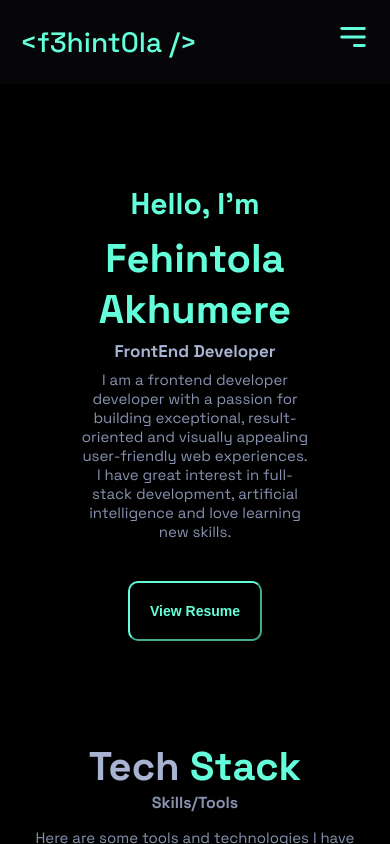
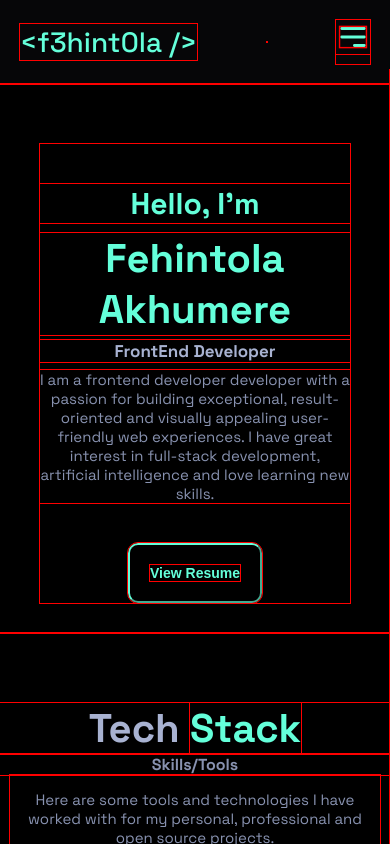
Before and after one commit to f3hint0la/portfolio-v1, a React (Create React App) app: page / in a window 390 px wide. Shown: the top 844 px of the page. Built offline with nearby package versions, Linux system fonts and the light colour scheme.

Commit message:
fix: styling

```diff
--- a/src/App.scss
+++ b/src/App.scss
@@ -4,7 +4,8 @@
   margin: 0;
   padding: 0;
   box-sizing: border-box;
-  overflow-x: hidden;
+  outline: 1px solid red;
+  // overflow-x: hidden;
 }
 
 html {
--- a/src/index.scss
+++ b/src/index.scss
@@ -1,12 +1,11 @@
 @import url("https://fonts.googleapis.com/css2?family=Josefin+Sans&family=Space+Grotesk:wght@300;400;500;600;700&display=swap");
 
 body {
-  margin: 0;
-  padding: 0;
   font-family: "Space Grotesk", sans-serif;
   height: 100%;
   min-height: 100vh;
   width: 100%;
+  // position: absolute;
   overflow-x: hidden;
   -webkit-font-smoothing: antialiased;
   -moz-osx-font-smoothing: grayscale;
--- a/src/styles/hero.module.scss
+++ b/src/styles/hero.module.scss
@@ -66,7 +66,9 @@
 @media screen and (max-width: 768px) {
   .home {
     padding-top: 60px;
-    margin: 0px 0px;
+    padding-right: 40px;
+    padding-left: 40px;
+    // margin: 0px 0px;
 
     .container {
       flex-direction: column;
--- a/src/styles/navbar.module.scss
+++ b/src/styles/navbar.module.scss
@@ -18,6 +18,7 @@ nav {
     font-size: 28px;
     font-weight: 500;
     margin-left: 150px;
+    overflow: hidden;
   }
 
   ul {
```
